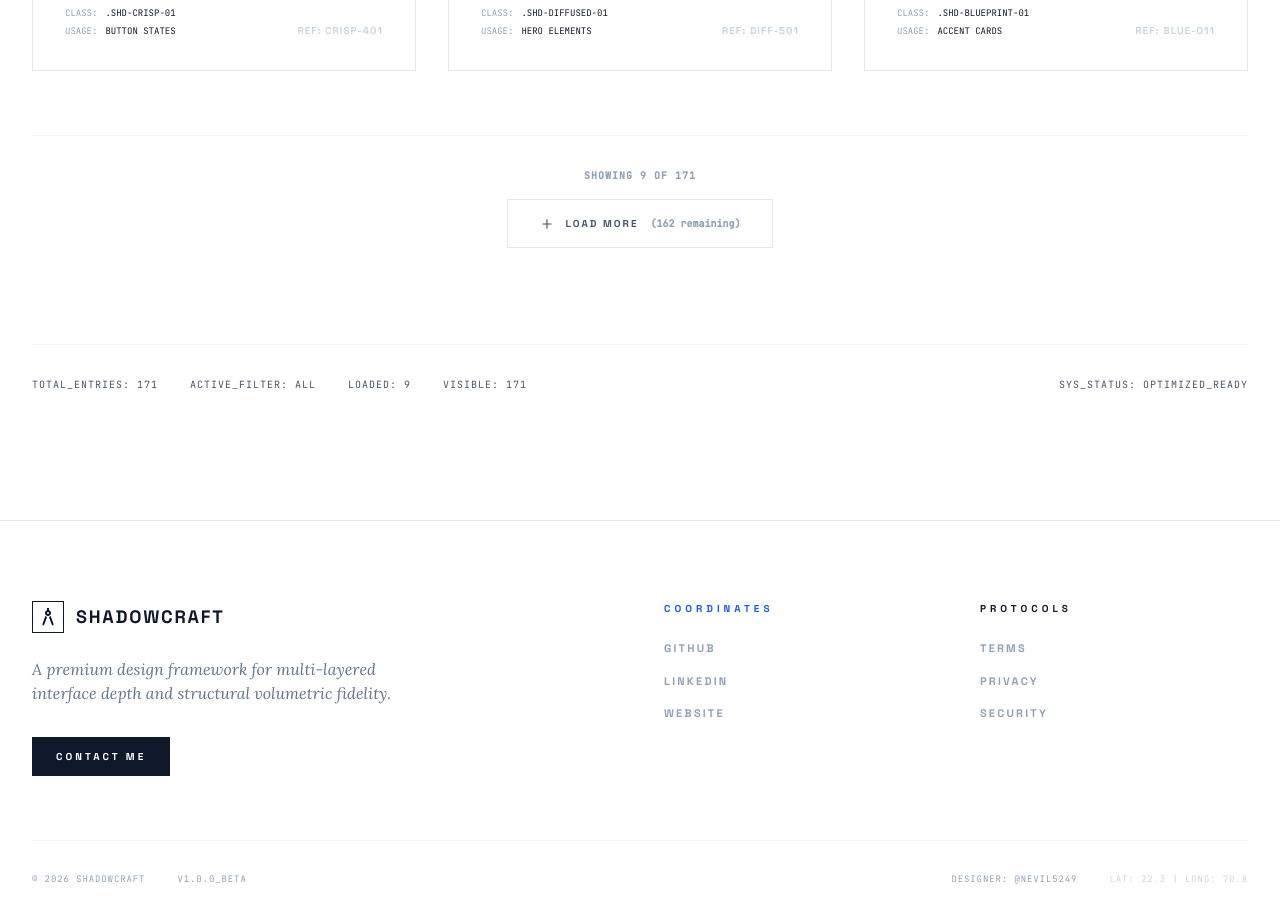
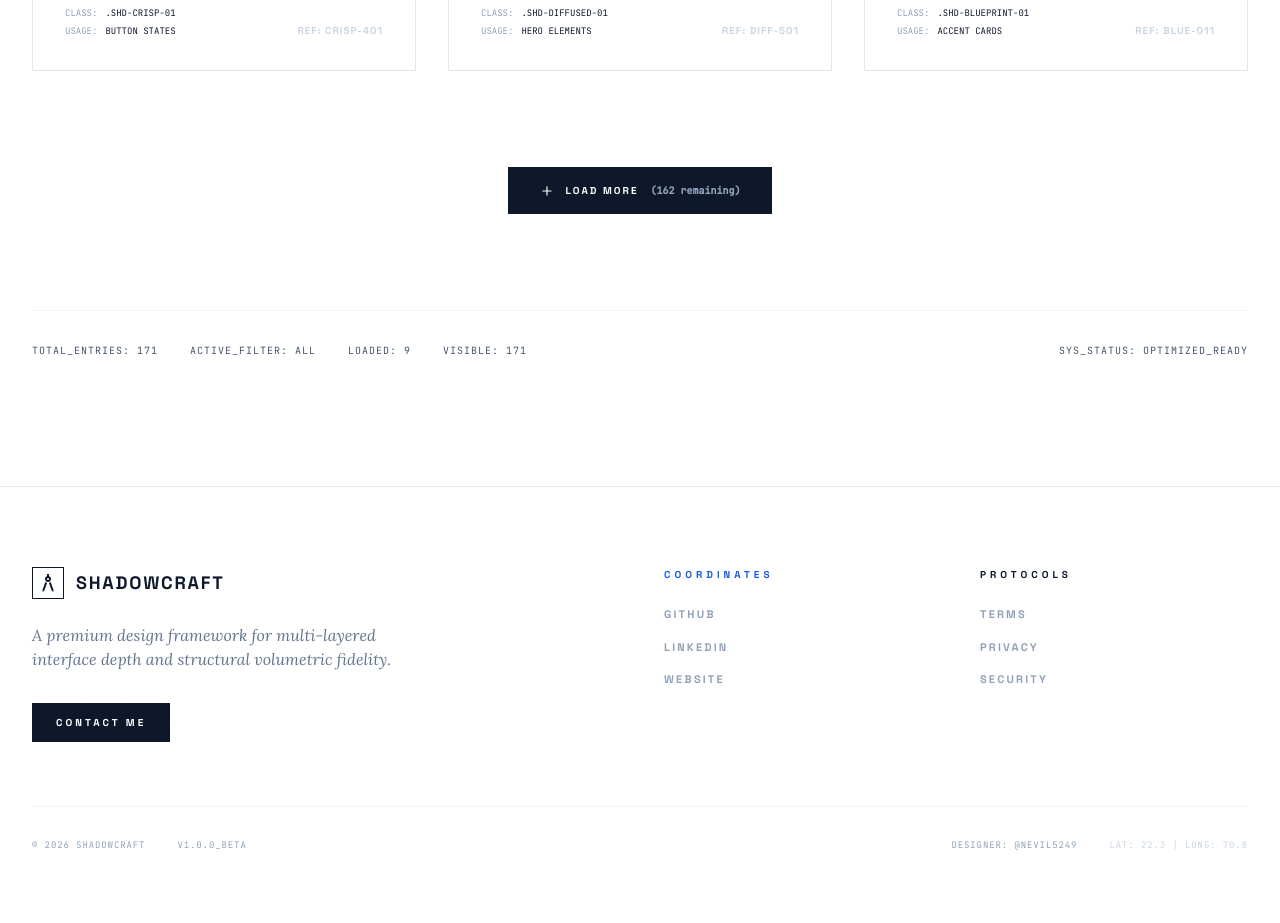
Before and after one commit to NEVIL5249/ShadowCraft, a React (Vite) app: page /library in a window 1280 px wide. Shown: the part 2240-3163 px from the top of the page. Built offline with nearby package versions, Linux system fonts and the light colour scheme.

Commit message:
style: update "Load More" button in Library component for better visibility and user interaction

```diff
--- a/src/pages/Library.jsx
+++ b/src/pages/Library.jsx
@@ -124,13 +124,10 @@ const Library = () => {
 
             {/* Load More */}
             {hasMore && (
-              <div className="mt-16 flex flex-col items-center border-t border-slate-100 pt-8 gap-4">
-                <div className="text-[10px] font-mono font-bold text-slate-400 tracking-widest uppercase">
-                  Showing {visibleShadows.length} of {filteredShadows.length}
-                </div>
+              <div className="mt-16 flex flex-col items-center pt-8">
                 <button
                   onClick={handleLoadMore}
-                  className="flex items-center gap-3 px-8 py-4 text-[10px] font-bold uppercase tracking-[0.2em] border border-slate-200 text-slate-600 hover:border-slate-900 hover:text-slate-900 transition-all"
+                  className="flex items-center gap-3 bg-slate-900 text-white px-8 py-4 text-[10px] font-bold uppercase tracking-[0.2em] hover:bg-slate-800 hover:shadow-ui-button-hover transition-all"
                 >
                   <Plus size={14} />
                   Load More
```
